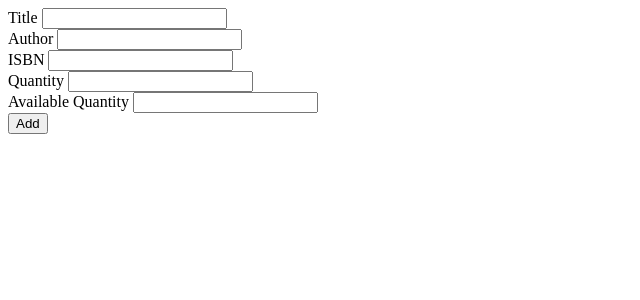
After one commit to sebastianw777/library-management-system, a PHP site: page /pages/add_book.php in a window 1280 px wide. The commit adds this page. Shown: the top 300 px of the page, without its empty margins (0-640 px from the left). Run offline with PHP 8.4, Linux system fonts and the light colour scheme; the visitor is signed in with stand-in values (Sample User, id 1).

Commit message:
Add option to add books

```diff
--- /dev/null
+++ b/pages/add_book.php
@@ -0,0 +1,30 @@
+<form method="post" action="">
+    <label for="title">Title</label>
+    <input type="text" name="title" id="title"><br>
+    <label for="author">Author</label>
+    <input type="text" name="author" id="author"><br>
+    <label for="isbn">ISBN</label>
+    <input type="text" name="isbn" id="isbn"><br>
+    <label for="quantity">Quantity</label>
+    <input type="number" name="quantity" id="quantity"><br>
+    <label for="available_quantity">Available Quantity</label>
+    <input type="number" name="available_quantity" id="available_quantity"><br>
+    <input type="submit" name="submit" value="Add">
+</form>
+
+<?php
+require_once "../auth.php";
+require_once "../config/config.php";
+
+if (isset($_POST['submit'])) {
+    $title = $_POST['title'];
+    $author = $_POST['author'];
+    $isbn = $_POST['isbn'];
+    $quantity = $_POST['quantity'];
+    $available_quantity = $_POST['available_quantity'];
+
+    $query_update = "INSERT INTO books (title, author, isbn, quantity, available_quantity) VALUES ('$title', '$author', '$isbn', '$quantity', '$available_quantity')";
+    $result_update = mysqli_query($conn, $query_update);
+    header("Location: books.php");
+    exit();
+}
--- a/pages/books.php
+++ b/pages/books.php
@@ -27,6 +27,7 @@ require_once "../auth.php";
 
             echo "<p>Account: " .$user['first_name']. " " .$user['last_name']. "</p>";
         ?>
+        <a href="add_book.php">Add book</a>
     </nav>
 </header>
 <main>
```
